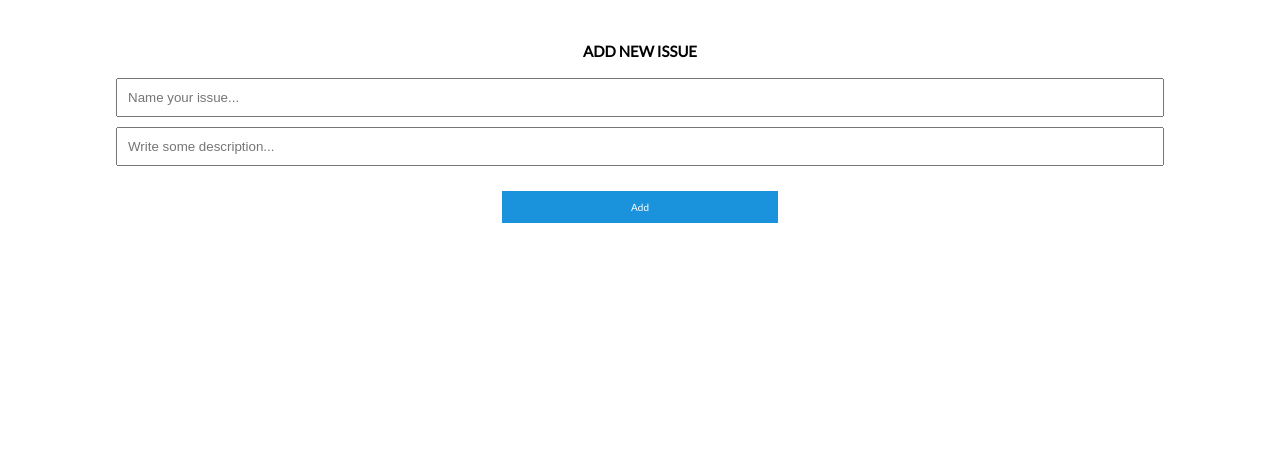
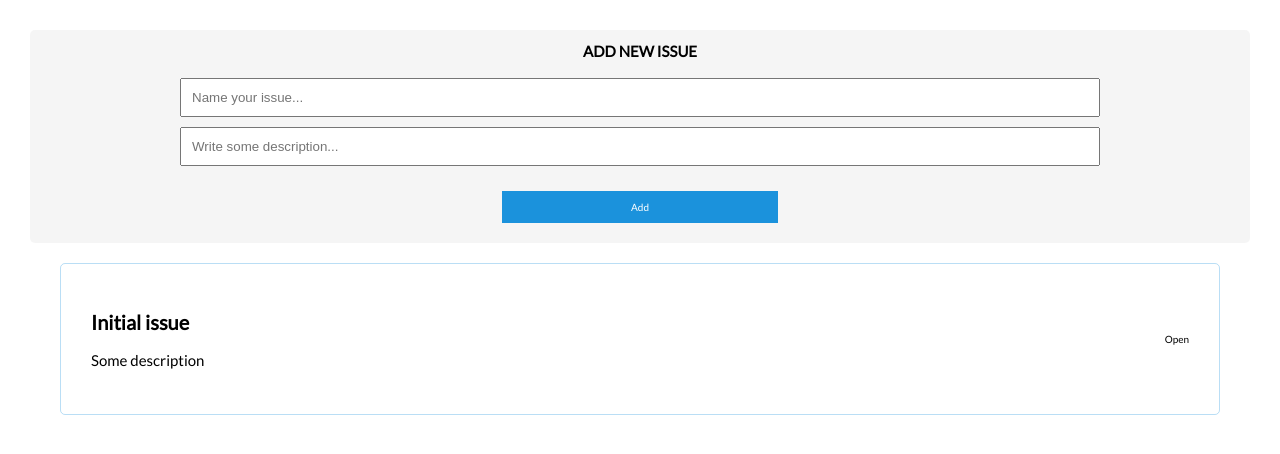
Before and after one commit to Michal83/trackman, a React app: page / in a window 1280 px wide. Shown: the top 454 px of the page. Built offline with nearby package versions, Linux system fonts and the light colour scheme.

Commit message:
// issues list

```diff
--- a/src/App/App.css
+++ b/src/App/App.css
@@ -1,6 +1,4 @@
 .main {
-  display: flex;
-  flex-direction: column;
-  align-items: center;
+  margin: 0 auto;
   padding: 3rem;
 }
--- a/src/App/App.js
+++ b/src/App/App.js
@@ -1,5 +1,6 @@
 import React, { Component } from 'react';
 import IssueCreator from '../components/IssueCreator/IssueCreator';
+import IssueList from '../components/IssueList/IssueList';
 
 import states from '../businessLogic/states';
 import './App.css';
@@ -8,22 +9,28 @@ class App extends Component {
   constructor(props) {
     super(props);
     this.state = {
-      issues: [],
-      currentIssue: {
-        title: '',
-        description: '',
-        state: ''
-      }
+      issues: [{id: 'Yo' ,title: 'Initial issue', description: 'Some description', state: 'Open'}],
+      currentIssue: this.getInitialIssue()
     };
 
+    this.getInitialIssue = this.getInitialIssue.bind(this);
     this.handleNewIssue = this.handleNewIssue.bind(this);
     this.addCurrentIssue = this.addCurrentIssue.bind(this);
     this.canAddIssue = this.canAddIssue.bind(this);
   }
 
-  handleNewIssue(e) {
+  getInitialIssue() {
+    return {
+      id: null,
+      title: '',
+      description: '',
+      state: ''
+    };
+  }
+
+  handleNewIssue(target) {
     let currentIssue = {...this.state.currentIssue};
-    currentIssue[e.target.name] = e.target.value;
+    currentIssue[target.name] = target.value;
     this.setState({currentIssue});
   }
 
@@ -31,9 +38,13 @@ class App extends Component {
     let currentIssue = {...this.state.currentIssue};
     let issues = [...this.state.issues];
     if (this.canAddIssue(currentIssue)) {
+      currentIssue.id = currentIssue.title + currentIssue.description;
       currentIssue.state = states.OPEN;
       issues.push(currentIssue);
-      this.setState({issues});
+      this.setState({
+        issues,
+        currentIssue: this.getInitialIssue()
+      });
     }
   }
 
@@ -44,7 +55,11 @@ class App extends Component {
   render() {
     return (
       <section className="main">
-        <IssueCreator handleNewIssue={(e) => this.handleNewIssue(e)} addCurrentIssue={this.addCurrentIssue} />
+        <IssueCreator
+          handleNewIssue={(e) => this.handleNewIssue(e.target)}
+          addCurrentIssue={this.addCurrentIssue}
+          currentIssue={this.state.currentIssue} />
+        <IssueList issues={this.state.issues} />
       </section>
     );
   }
--- a/src/components/IssueCreator/IssueCreator.css
+++ b/src/components/IssueCreator/IssueCreator.css
@@ -3,6 +3,8 @@
   display: flex;
   flex-direction: column;
   align-items: center;
+  background-color: rgba(202, 202, 202, 0.2);
+  border-radius: .5rem;
 }
 
 .issue-creator__caption {
@@ -11,7 +13,7 @@
 
 .issue-creator__title,
 .issue-creator__description {
-  width: 80vw;
+  width: 70vw;
   padding: 1rem;
   margin: .5rem;
 }
--- a/src/components/IssueCreator/IssueCreator.js
+++ b/src/components/IssueCreator/IssueCreator.js
@@ -1,13 +1,29 @@
 import React from 'react';
 import './IssueCreator.css';
 
-const IssueCreator = ({ handleNewIssue, addCurrentIssue }) => {
+const IssueCreator = (props) => {
   return (
     <div className="issue-creator">
       <h1 className="issue-creator__caption">Add new issue</h1>
-      <input type="text" className="issue-creator__title" name="title" placeholder="Name your issue..." onInput={handleNewIssue}/>
-      <input type="text" className="issue-creator__description" name="description" placeholder="Write some description..." onInput={handleNewIssue} />
-      <div className="btn issue-creator__btn" onClick={addCurrentIssue}>Add</div>
+      <input
+        type="text"
+        className="issue-creator__title"
+        name="title"
+        placeholder="Name your issue..."
+        value={props.currentIssue.title}
+        onChange={props.handleNewIssue}/>
+      <input
+        type="text"
+        className="issue-creator__description"
+        name="description"
+        placeholder="Write some description..."
+        value={props.currentIssue.description}
+        onChange={props.handleNewIssue} />
+      <div
+        className="btn issue-creator__btn"
+        onClick={props.addCurrentIssue}>
+        Add
+      </div>
     </div>
   );
 }
--- /dev/null
+++ b/src/components/IssueList/Issue.css
@@ -0,0 +1,18 @@
+.issue {
+  border: .1rem solid rgba(27, 146, 220, .3);
+  border-radius: .5rem;
+  width: 90%;
+  margin: 2rem;
+  padding: 3rem;
+  display: flex;
+  justify-content: space-between;
+  align-items: center;
+}
+
+.issue__info-title {
+  font-size: 2rem;
+}
+
+.issue__info-description {
+  font-size: 1.5rem;
+}
--- /dev/null
+++ b/src/components/IssueList/Issue.js
@@ -0,0 +1,16 @@
+import React from 'react';
+import './Issue.css';
+
+const Issue = ({issue}) => {
+  return (
+    <div className="issue">
+      <div className="issue__info">
+        <h1 className="issue__info-title">{issue.title}</h1>
+        <p className="issue__info-description">{issue.description}</p>
+      </div>
+      <div className="issue__status">{issue.state}</div>
+    </div>
+  );
+}
+
+export default Issue;
--- /dev/null
+++ b/src/components/IssueList/IssueList.css
@@ -0,0 +1,5 @@
+.issue-list {
+  display: flex;
+  flex-direction: column;
+  align-items: center;
+}
--- /dev/null
+++ b/src/components/IssueList/IssueList.js
@@ -0,0 +1,13 @@
+import React from 'react';
+import Issue from './Issue';
+import './IssueList.css';
+
+const IssueList = ({issues}) => {
+  return (
+    <div className="issue-list">
+      {issues.map(i => <Issue key={i.id} issue={i} />)}
+    </div>
+  );
+}
+
+export default IssueList;
```
